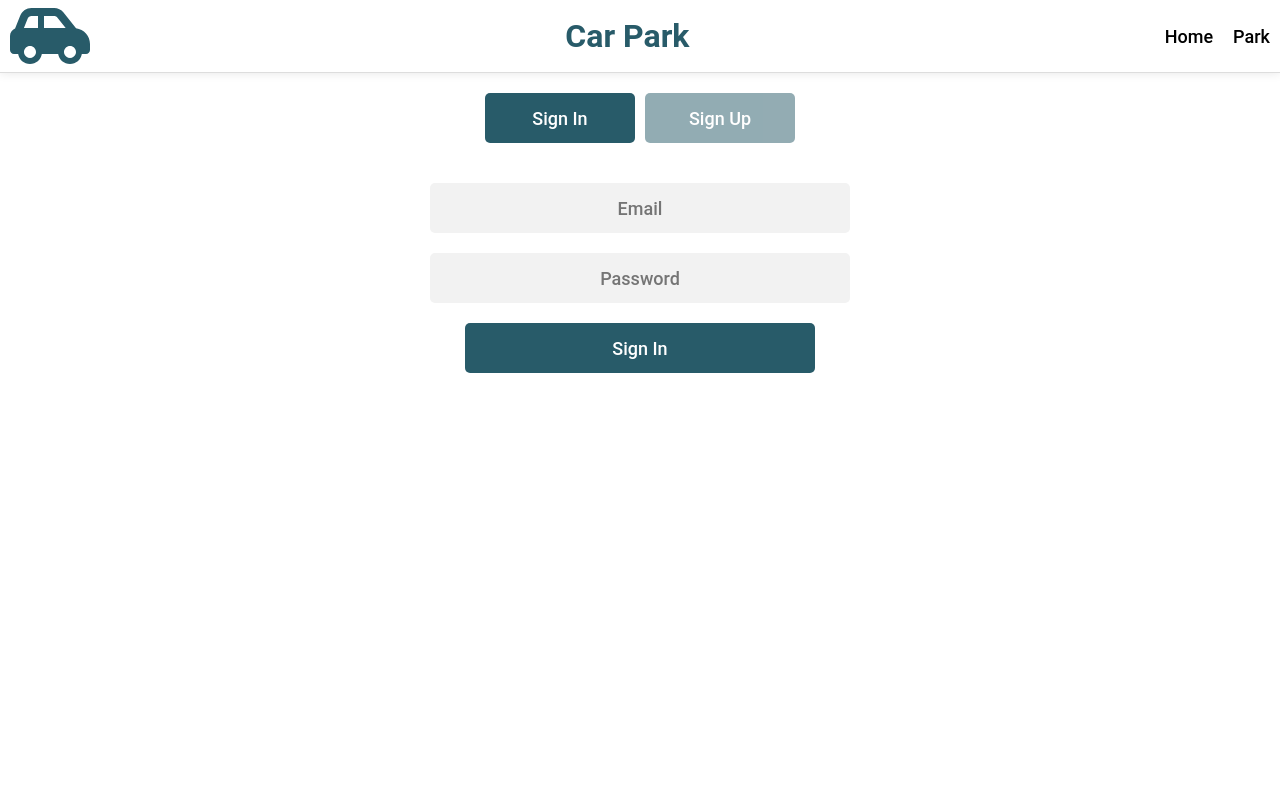
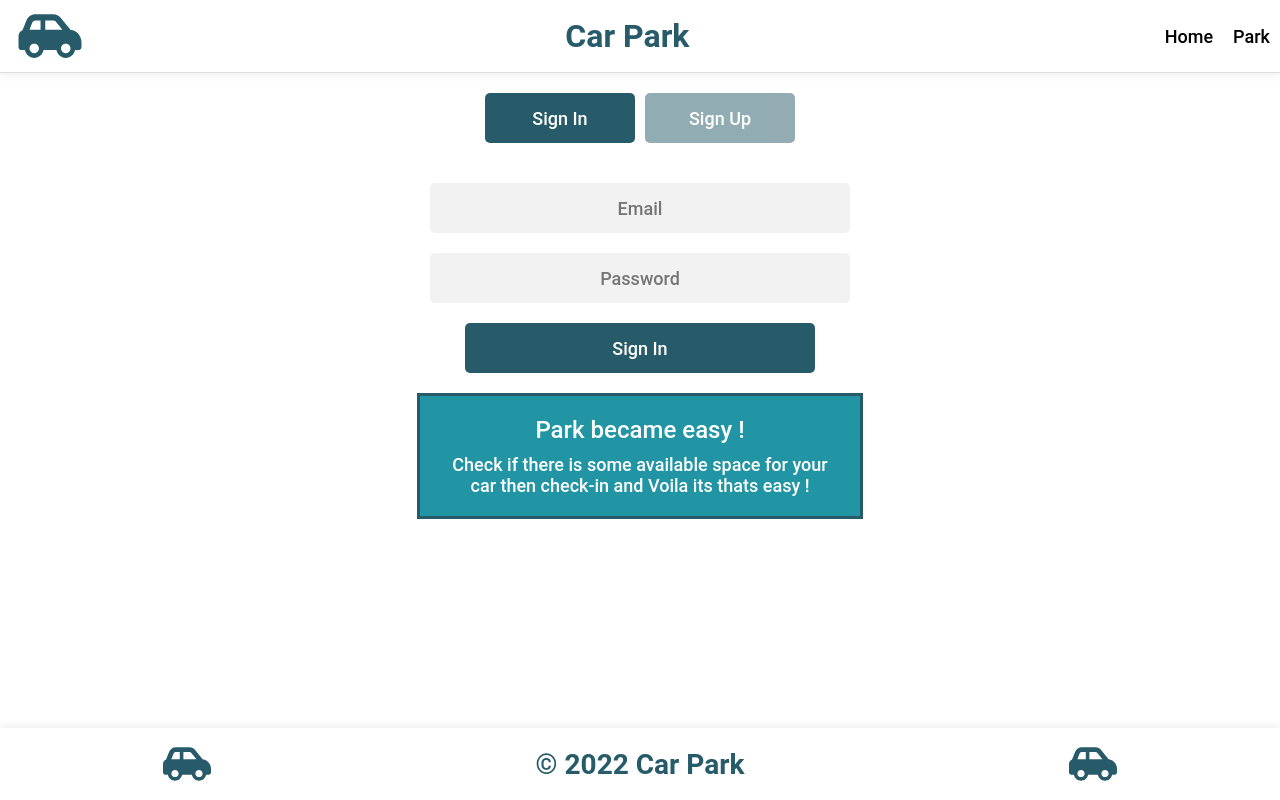
Before and after one commit to Teddys09/Car-Park, a React (Create React App) app in the folder front/: page / in a window 1280 px wide. Built offline with nearby package versions, Linux system fonts and the light colour scheme.

Commit message:
Add footer component + info div in Home pages

```diff
--- a/front/src/App.tsx
+++ b/front/src/App.tsx
@@ -2,6 +2,7 @@ import React from 'react';
 import Header from './Components/Header/Header';
 import { BrowserRouter, Routes, Route } from 'react-router-dom';
 import Home from './Pages/Home/Home';
+import Footer from './Components/Footer/Footer';
 
 function App() {
   return (
@@ -10,6 +11,7 @@ function App() {
       <Routes>
         <Route path="*" element={<Home />} />
       </Routes>
+      <Footer />
     </BrowserRouter>
   );
 }
--- /dev/null
+++ b/front/src/Components/Footer/Footer.styles.ts
@@ -0,0 +1,24 @@
+import styled from 'styled-components';
+
+const FooterContainer = styled.footer`
+  display: flex;
+
+  align-items: center;
+  justify-content: space-around;
+  width: 100%;
+  margin-top: auto;
+  height: 9vh;
+  box-shadow: 0 0 10px rgba(0, 0, 0, 0.1);
+`;
+
+const FooterImg = styled.img`
+  width: 6vh;
+  height: 70%;
+`;
+const TitleFooter = styled.h1`
+  font-size: 28px;
+
+  font-weight: 700;
+  color: #285b69;
+`;
+export { FooterContainer, FooterImg, TitleFooter };
--- /dev/null
+++ b/front/src/Components/Footer/Footer.tsx
@@ -0,0 +1,15 @@
+import React from 'react';
+import { FooterContainer, FooterImg, TitleFooter } from './Footer.styles';
+import Car from '../../assets/logo/car-side-solid.svg';
+
+const Footer = () => {
+  return (
+    <FooterContainer>
+      <FooterImg src={Car} alt="Car" />
+      <TitleFooter>© 2022 Car Park</TitleFooter>
+      <FooterImg src={Car} alt="Car" />
+    </FooterContainer>
+  );
+};
+
+export default Footer;
--- a/front/src/Components/Header/Header.styles.ts
+++ b/front/src/Components/Header/Header.styles.ts
@@ -22,7 +22,7 @@ const HeaderContainer = styled.header`
 `;
 const ImageHeader = styled.img`
   width: 10vh;
-  height: 100%;
+  height: 70%;
   background: transparent;
 `;
 
--- a/front/src/Pages/Home/Home.styles.ts
+++ b/front/src/Pages/Home/Home.styles.ts
@@ -7,4 +7,34 @@ const Container = styled.section`
   justify-content: center;
 `;
 
-export { Container };
+const Info = styled.div`
+  display: flex;
+  flex-direction: column;
+
+  justify-content: center;
+  background: #2195a4;
+  padding: 20px;
+  width: 70%;
+  margin-top: 20px;
+  border: 3px solid #285b69;
+  @media (min-width: 768px) {
+    width: 400px;
+  }
+`;
+
+const Title = styled.h1`
+  font-size: 24px;
+  font-weight: 500;
+  text-align: center;
+  color: white;
+`;
+
+const Text = styled.p`
+  font-size: 18px;
+  font-weight: 500;
+  margin-top: 10px;
+  text-align: center;
+  color: white;
+`;
+
+export { Container, Info, Title, Text };
--- a/front/src/Pages/Home/Home.tsx
+++ b/front/src/Pages/Home/Home.tsx
@@ -1,11 +1,18 @@
 import React from 'react';
 import Sign from '../../Components/Sign/Sign';
-import { Container } from './Home.styles';
+import { Container, Info, Title, Text } from './Home.styles';
 
 const Home = () => {
   return (
     <Container>
       <Sign />
+      <Info>
+        <Title>Park became easy !</Title>
+        <Text>
+          Check if there is some available space for your car then check-in and
+          Voila its thats easy !
+        </Text>
+      </Info>
     </Container>
   );
 };
--- a/front/src/index.css
+++ b/front/src/index.css
@@ -3,6 +3,17 @@
   padding: 0;
   font-family: 'Roboto', sans-serif;
   font-weight: 500;
+}
+html {
+  height: 100%;
+}
+body {
+  height: 100%;
+}
+#root {
+  min-height: 100%;
+  display: flex;
+  flex-direction: column;
 }
 
 .block {
```
